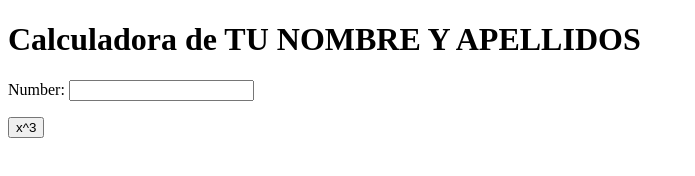
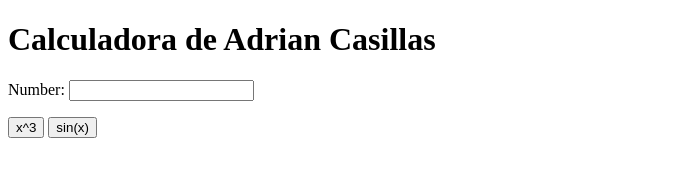
Before and after one commit to AdrianCasillass/my_calculator, a plain HTML site: page index.html in a window 1280 px wide. Shown: the whole page, without its empty margins (0-695 px from the left). Drawn offline with Linux system fonts and the light colour scheme.

Commit message:
sin(x) button

```diff
--- a/index.html
+++ b/index.html
@@ -5,17 +5,22 @@
     <meta charset="utf-8">
   </head>
   <body>
-    <h1>Calculadora de TU NOMBRE Y APELLIDOS</h1>
+    <h1>Calculadora de Adrian Casillas</h1>
     Number:
     <input type="text" id="n1">
     <p>
       <button onclick="cube()"> x^3 </button>
+      <button onclick="sin()"> sin(x) </button>
     </p>
     <script type="text/javascript">
       function cube() {
         var num = document.getElementById("n1");
         num.value = Math.pow(num.value, 3);
       }
+      function sin() {
+        var num = document.getElementById("n1");
+        num.value = Math.sin(num.value);
+      }
     </script>
   </body>
 </html>
```
